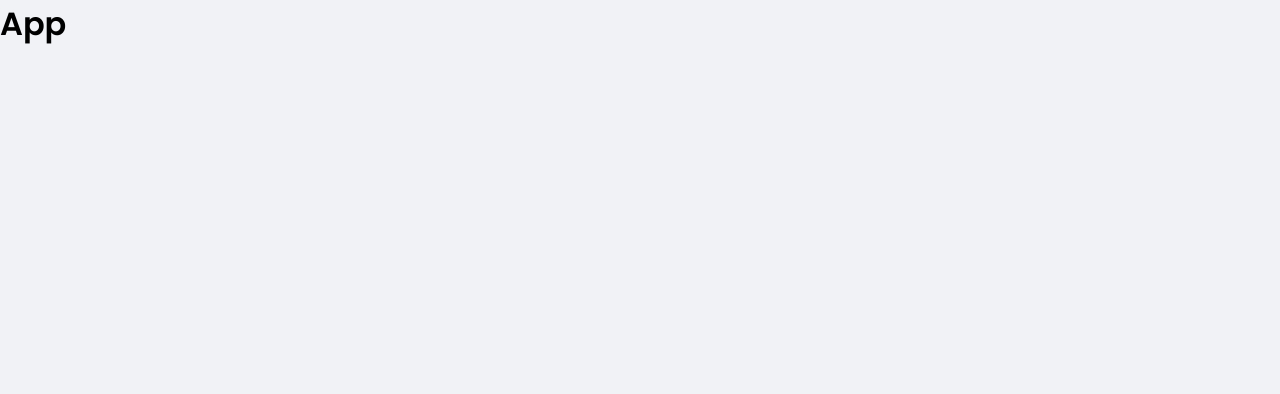
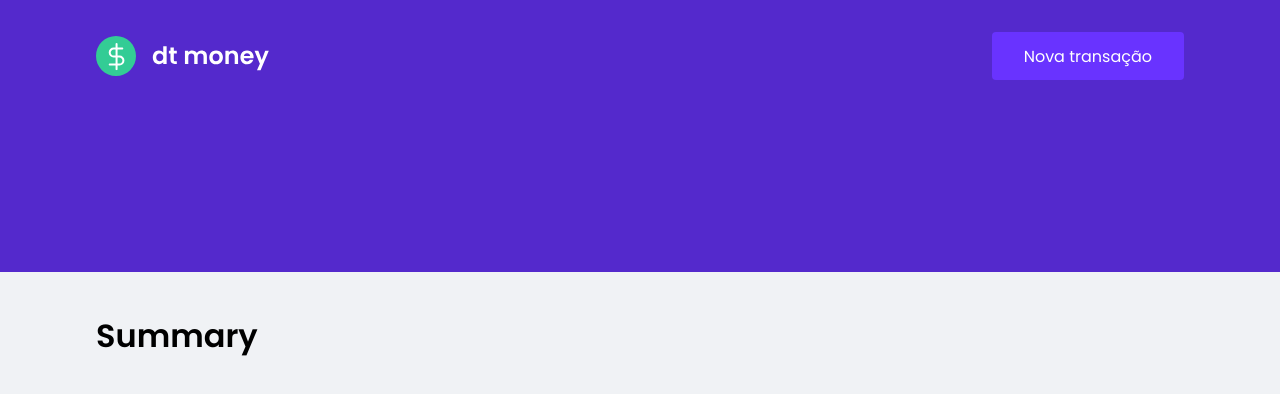
Before and after one commit to RafaDom10/dtmoney-ignite, a React (Create React App) app: page / in a window 1280 px wide. Shown: the top 394 px of the page. Built offline with nearby package versions, Linux system fonts and the light colour scheme.

Commit message:
Header component done

```diff
--- a/src/App.tsx
+++ b/src/App.tsx
@@ -1,10 +1,13 @@
-import { GlobalStyle } from "./styles/global"
+import { GlobalStyle } from './styles/global';
+import { Header } from './components/Header';
+import { Dashboard } from './components/Dashboard';
 
 export function App() {
   return (
-    <div className="App">
+    <>
       <GlobalStyle />
-      <h1>App</h1>
-    </div>
+      <Header />
+      <Dashboard />
+    </>
   );
 }
--- /dev/null
+++ b/src/components/Dashboard/index.tsx
@@ -0,0 +1,10 @@
+import { Container } from './styles';
+import { Summary } from '../Summary';
+
+export function Dashboard() {
+  return (
+    <Container>
+      <Summary />
+    </Container>
+  );
+}
--- /dev/null
+++ b/src/components/Dashboard/styles.ts
@@ -0,0 +1,7 @@
+import styled from 'styled-components';
+
+export const Container = styled.main`
+  max-width: 1120px;
+  margin: 0 auto;
+  padding: 2.5rem 1rem;
+`;
--- /dev/null
+++ b/src/components/Header/index.tsx
@@ -0,0 +1,16 @@
+import logoImg from '../../assets/logo.svg';
+
+import { Container, Content } from './styles';
+
+export function Header() {
+  return (
+    <Container>
+      <Content>
+        <img src={logoImg} alt="dt money" />
+        <button type="button">
+          Nova transação
+        </button>
+      </Content>
+    </Container>
+  );
+}
--- /dev/null
+++ b/src/components/Header/styles.ts
@@ -0,0 +1,31 @@
+import styled from 'styled-components';
+
+export const Container = styled.header`
+  background: var(--blue);
+`;
+
+export const Content = styled.div`
+  max-width: 1120px;
+  margin: 0 auto;
+
+  padding: 2rem 1rem 12rem;
+  display: flex;
+  align-items: center;
+  justify-content: space-between;
+
+  button {
+    font-size: 1rem;
+    color: #FFFFFF;
+    background: var(--blue-light);
+    border: 0;
+    padding: 0 2rem;
+    border-radius: 0.25rem;
+    height: 3rem;
+
+    transition: 0.2s;
+
+    &:hover {
+      filter: brightness(0.9);
+    }
+  }
+`;
--- /dev/null
+++ b/src/components/Summary/index.tsx
@@ -0,0 +1,5 @@
+export function Summary() {
+  return (
+    <h1>Summary</h1>
+  );
+}
--- /dev/null
+++ b/src/components/Summary/styles.ts
@@ -0,0 +1,5 @@
+import styled from 'styled-components';
+
+export const Container = styled.div`
+
+`;
--- a/src/index.tsx
+++ b/src/index.tsx
@@ -6,5 +6,5 @@ ReactDOM.render(
   <React.StrictMode>
     <App />
   </React.StrictMode>,
-  document.getElementById('root')
+  document.getElementById('root'),
 );
```
Also changed, not shown: package.json (+7 -0 lines), 1 other file (tests, documents, lock files or other folders).
